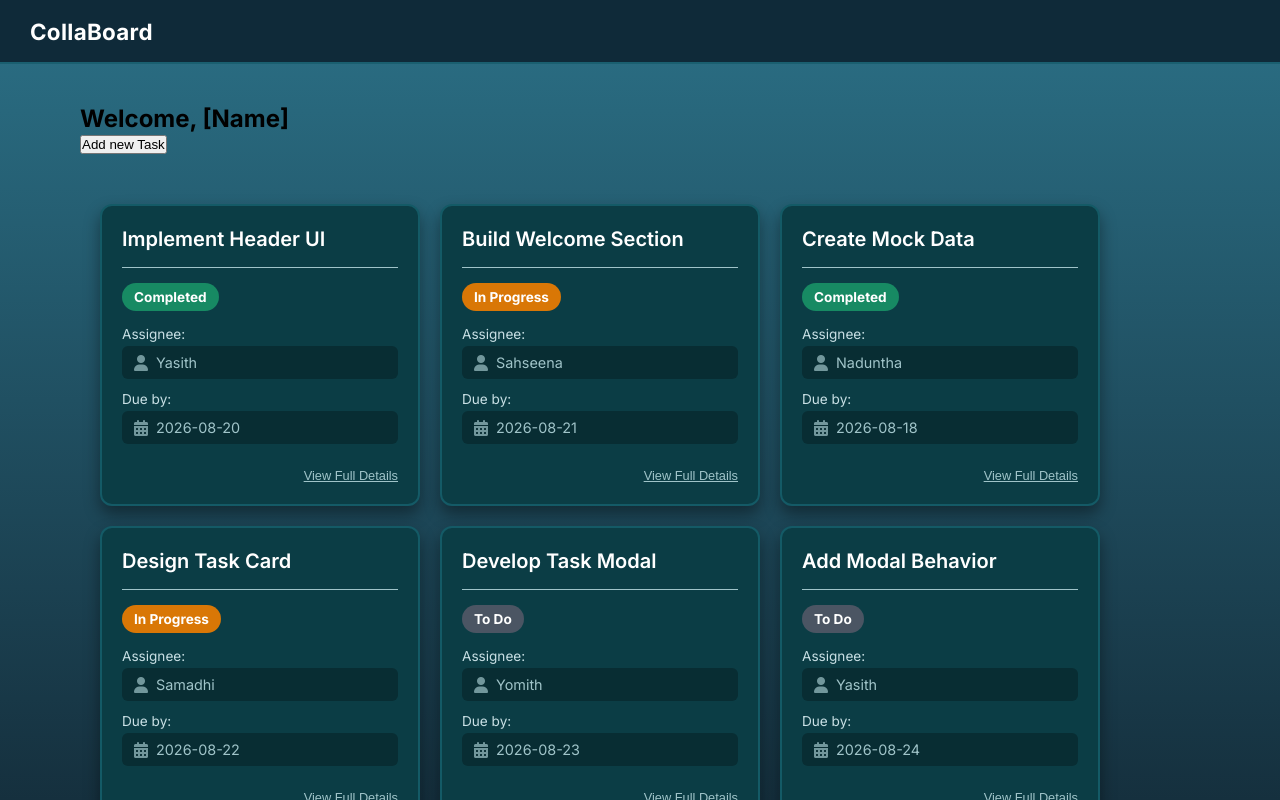
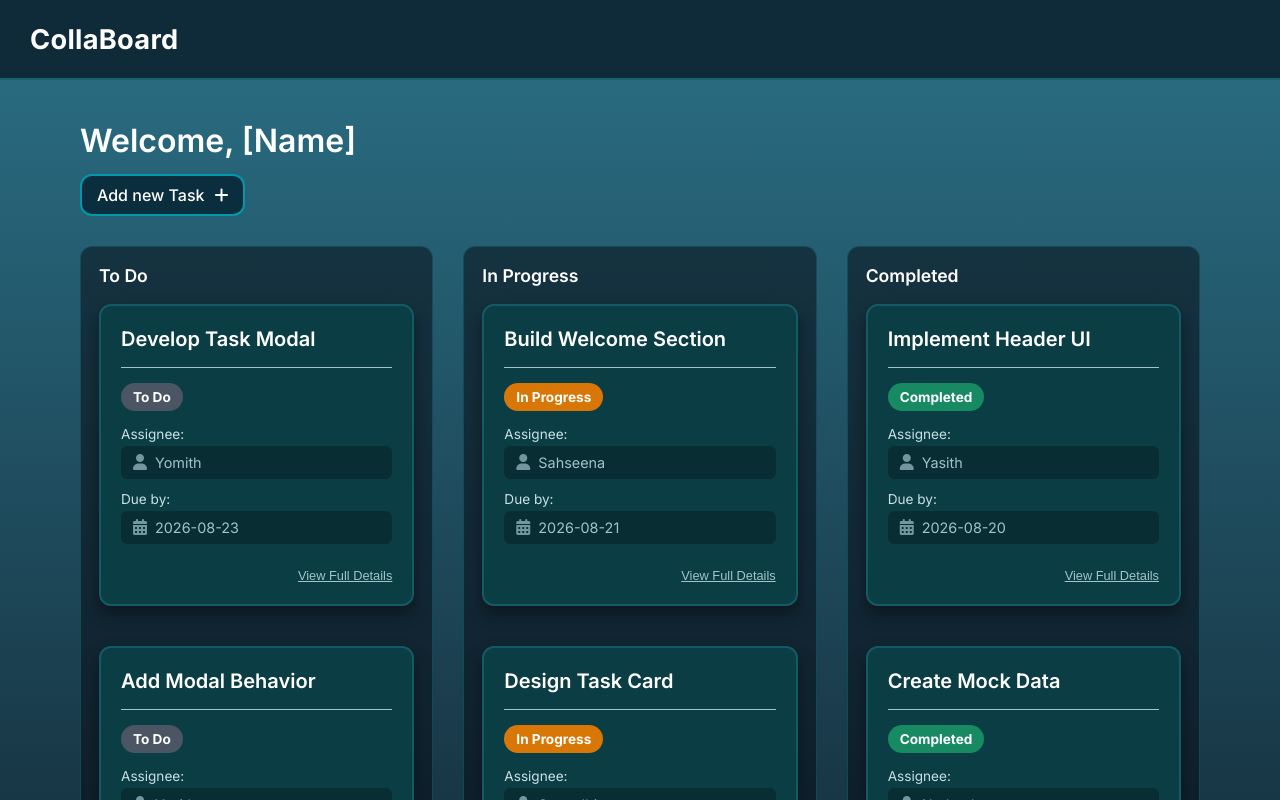
Before and after one commit to Yocode5/CollaBoard_Project, a React (Vite) app: page / in a window 1280 px wide. Shown: the top 800 px of the page. Built offline with nearby package versions, Linux system fonts and the light colour scheme.

Commit message:
feat: enhance task management UI with new layout and styles

```diff
--- a/src/components/ErrorAlert/ErrorAlert.jsx
+++ b/src/components/ErrorAlert/ErrorAlert.jsx
@@ -1,5 +1,3 @@
-import React from 'react';
-
 export default function ErrorAlert({ message, onRetry }) {
   if (!message) return null;
 
--- a/src/components/Header/Header.css
+++ b/src/components/Header/Header.css
@@ -2,7 +2,7 @@
     display: flex;
     align-items: center;
     padding: 0 30px;
-    height: 64px;
+    height: 80px;
     background-color: #0F2A39;
     border-bottom: 2px solid #1a5f70;
     position: sticky;
@@ -11,7 +11,7 @@
 }
 
 .header__title {
-    font-size: 1.4rem;
+    font-size: 1.7rem;
     font-weight: 700;
     color: #FFFFFF;
     letter-spacing: 0.3px;
--- a/src/components/LoadingSpinner/LoadingSpinner.jsx
+++ b/src/components/LoadingSpinner/LoadingSpinner.jsx
@@ -1,5 +1,3 @@
-import React from 'react';
-
 export default function LoadingSpinner() {
   return (
     <div style={{ display: 'flex', justifyContent: 'center', padding: '20px' }}>
--- a/src/components/Tasks/TaskCard.jsx
+++ b/src/components/Tasks/TaskCard.jsx
@@ -1,4 +1,3 @@
-import React from 'react';
 import './TaskCard.css';
 
 const TaskCard = ({
--- /dev/null
+++ b/src/components/Tasks/TaskGrid.css
@@ -0,0 +1,39 @@
+.task-grid {
+    display: flex;
+    justify-content: center;
+    gap: 30px;
+
+    width: 100%;
+    margin: 0 auto;
+}
+
+/* Kanban column */
+.task-column {
+    flex: 1;
+    max-width: 360px;
+
+    display: flex;
+    flex-direction: column;
+
+    background-color: rgba(10, 15, 25, 0.55);
+    border: 1px solid rgba(20, 90, 102, 0.7);
+    border-radius: 12px;
+
+    padding: 18px;
+}
+
+/* Column heading */
+.task-column__title {
+    margin: 0 0 18px;
+
+    color: #ffffff;
+    font-size: 1.1rem;
+    font-weight: 600;
+}
+
+/* Cards inside the column */
+.task-column__cards {
+    display: flex;
+    flex-direction: column;
+    gap: 40px;
+}
--- a/src/components/Tasks/TaskGrid.jsx
+++ b/src/components/Tasks/TaskGrid.jsx
@@ -1,11 +1,20 @@
-import React from 'react';
+import './TaskGrid.css';
 import TaskCard from './TaskCard';
 import { mockTasks } from '../../data/mockTasks';
 
 export default function TaskGrid() {
+    const todoTasks = mockTasks.filter(task => task.status === 'To Do');
+    const inProgressTasks = mockTasks.filter(task => task.status === 'In Progress');
+    const completedTasks = mockTasks.filter(task => task.status === 'Completed');
+
     return (
-        <section style={{ display: 'flex', flexWrap: 'wrap', gap: '20px', padding: '20px' }}>
-            {mockTasks.map((task) => (
+        <section className="task-grid">
+
+            <div className="task-column">
+                <h2 className="task-column__title">To Do</h2>
+
+                <div className="task-column__cards">
+                    {todoTasks.map(task => (
                         <TaskCard
                             key={task.id}
                             title={task.title}
@@ -15,6 +24,43 @@ export default function TaskGrid() {
                             onViewDetails={() => console.log(task.id)}
                         />
                     ))}
+                </div>
+            </div>
+
+            <div className="task-column">
+                <h2 className="task-column__title">In Progress</h2>
+
+                <div className="task-column__cards">
+                    {inProgressTasks.map(task => (
+                        <TaskCard
+                            key={task.id}
+                            title={task.title}
+                            status={task.status}
+                            assignee={task.assignee}
+                            dueDate={task.dueDate}
+                            onViewDetails={() => console.log(task.id)}
+                        />
+                    ))}
+                </div>
+            </div>
+
+            <div className="task-column">
+                <h2 className="task-column__title">Completed</h2>
+
+                <div className="task-column__cards">
+                    {completedTasks.map(task => (
+                        <TaskCard
+                            key={task.id}
+                            title={task.title}
+                            status={task.status}
+                            assignee={task.assignee}
+                            dueDate={task.dueDate}
+                            onViewDetails={() => console.log(task.id)}
+                        />
+                    ))}
+                </div>
+            </div>
+
         </section>
     );
 }
--- /dev/null
+++ b/src/components/WelcomeSection/WelcomeSection.css
@@ -0,0 +1,46 @@
+.welcome-section {
+    display: flex;
+    flex-direction: column;
+    align-items: flex-start;
+    gap: 12px;
+}
+
+.welcome-section__title {
+    margin: 0;
+    color: #ffffff;
+    font-size: 2rem;
+    font-weight: 600;
+    line-height: 1.3;
+}
+
+.welcome-section__button {
+    display: flex;
+    align-items: center;
+    gap: 10px;
+
+    padding: 9px 15px;
+    border: 2px solid #0099aa;
+    border-radius: 12px;
+
+    background-color: #0A2E3D;
+    color: #ffffff;
+
+    font-family: inherit;
+    font-size: 1rem;
+    font-weight: 500;
+
+    cursor: pointer;
+    transition: background-color 0.2s ease, transform 0.1s ease;
+}
+
+.welcome-section__plus {
+    font-size: 0.9rem;
+}
+
+.welcome-section__button:hover {
+    background-color: #0099aa;
+}
+
+.welcome-section__button:active {
+    transform: translateY(1px);
+}
--- a/src/components/WelcomeSection/WelcomeSection.jsx
+++ b/src/components/WelcomeSection/WelcomeSection.jsx
@@ -1,8 +1,16 @@
+import './WelcomeSection.css';
+
 export default function WelcomeSection() {
     return (
-        <section>
-            <h2>Welcome, [Name]</h2>
-            <button>Add new Task</button>
+        <section className="welcome-section">
+            <h2 className="welcome-section__title">
+                Welcome, [Name]
+            </h2>
+
+            <button className="welcome-section__button">
+                Add new Task
+                <i className="fa-solid fa-plus"></i>
+            </button>
         </section>
     );
 }
--- a/src/pages/TaskPage.jsx
+++ b/src/pages/TaskPage.jsx
@@ -1,7 +1,6 @@
 import Header from "../components/Header/Header";
 import WelcomeSection from "../components/WelcomeSection/WelcomeSection";
 import TaskGrid from "../components/Tasks/TaskGrid";
-import TaskCard from "../components/Tasks/TaskCard";
 
 export default function TasksPage() {
     return (
```
Lines whose indentation alone changed are shown as unchanged.
